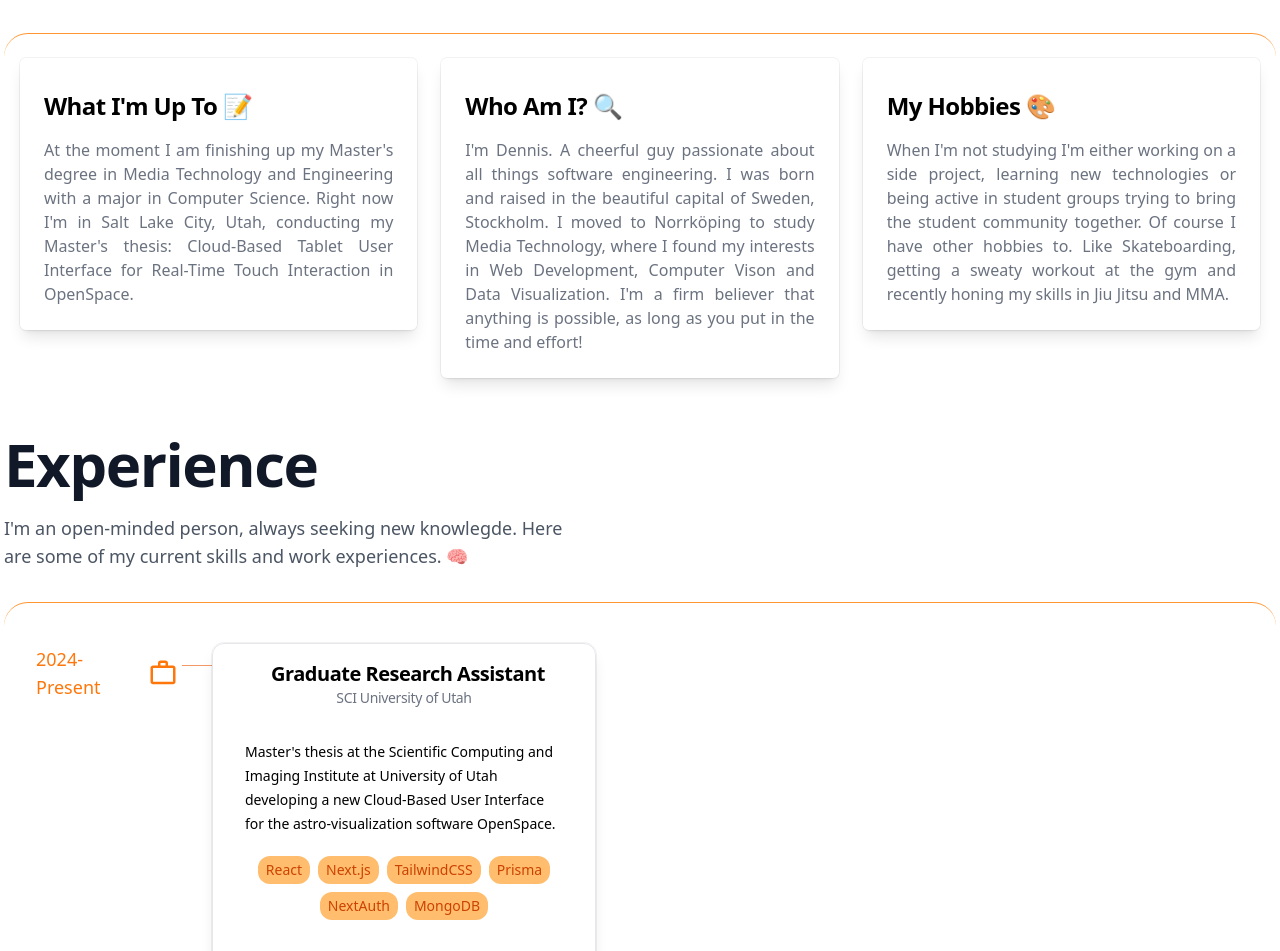
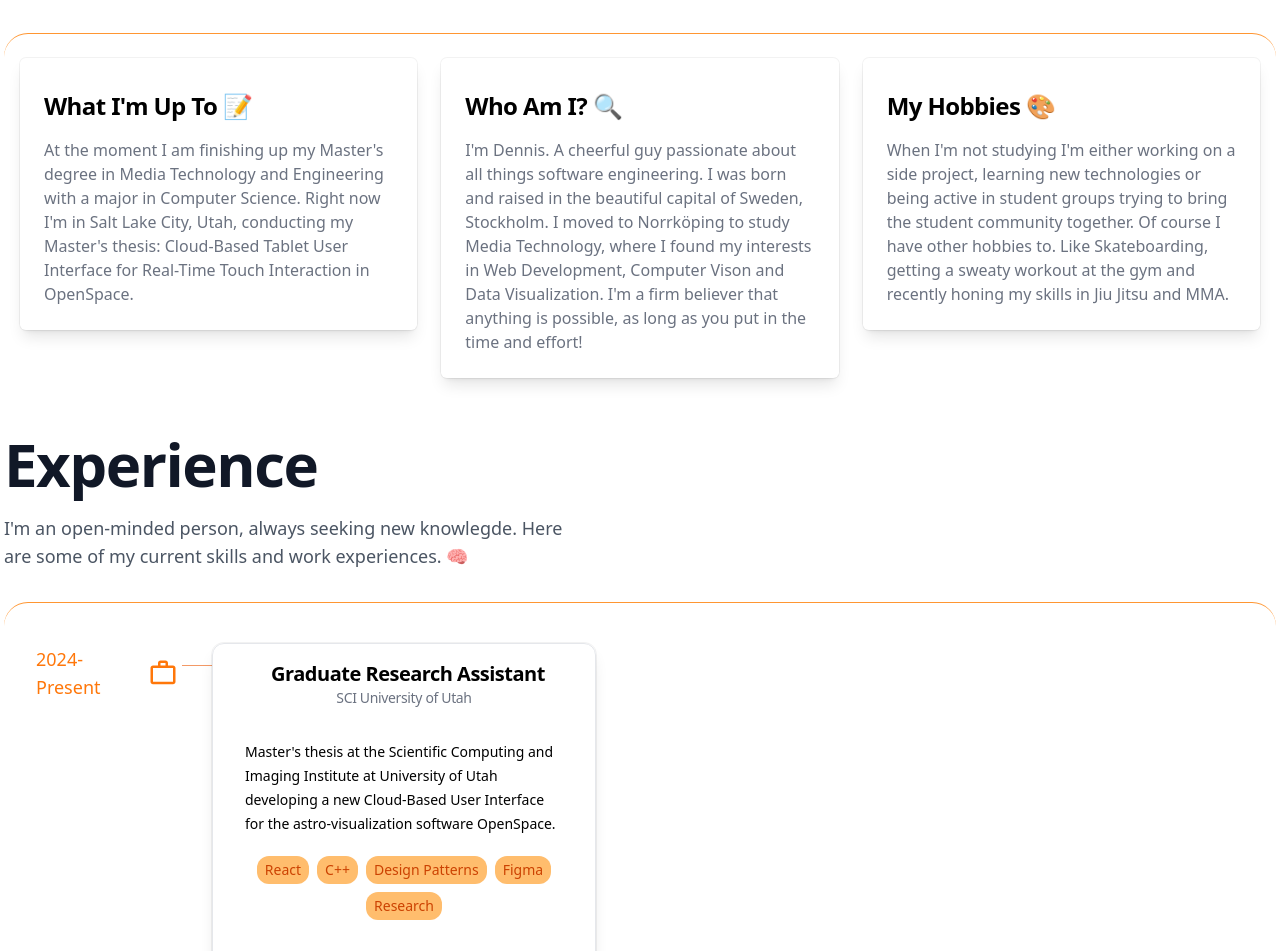
Before and after one commit to denmo530/dev-portfolio, a Next.js app: page / in a window 1280 px wide. Shown: the part 941-1892 px from the top of the page. Built offline with nearby package versions, Linux system fonts and the light colour scheme.

Commit message:
fixed text-justify issue

```diff
--- a/assets/experiences.ts
+++ b/assets/experiences.ts
@@ -20,7 +20,7 @@ const experiences: Experience[] = [
     buttonText: "Details",
     date: "2024-Present",
     icon: "work",
-    tech: ["React", "Next.js", "TailwindCSS", "Prisma", "NextAuth", "MongoDB"],
+    tech: ["React", "C++", "Design Patterns", "Figma", "Research"],
   },
   {
     id: 2,
--- a/components/AboutItem.tsx
+++ b/components/AboutItem.tsx
@@ -9,12 +9,10 @@ const AboutItem = ({ title, desc }: AboutItemProps) => {
   return (
     <li className="rounded-3xl ">
       <div className="flex flex-col rounded-md p-6 isolate aspect-video bg-white/10 shadow-lg ring-1 ring-black/5 backdrop-blur-xl">
-        <h2 className="mt-2 text-justify text-2xl font-semibold leading-8 tracking-tight">
+        <h2 className="mt-2 text-2xl font-semibold leading-8 tracking-tight">
           {title}
         </h2>
-        <p className="prose mt-4 max-w-none text-justify text-gray-500 ">
-          {desc}
-        </p>
+        <p className="prose mt-4 max-w-none text-gray-500 ">{desc}</p>
       </div>
     </li>
   );
--- a/components/ProjectCard.tsx
+++ b/components/ProjectCard.tsx
@@ -31,7 +31,7 @@ const ProjectCard = ({ project }: ProjectCardProps) => {
             </span>
           ))}
         </div>
-        <h2 className="mt-2 text-trinidad-500 text-justify text-2xl font-semibold leading-8 tracking-tight">
+        <h2 className="mt-2 text-trinidad-500 text-2xl font-semibold leading-8 tracking-tight">
           {project.title}
         </h2>
         <div className="prose mt-4 max-w-none  text-gray-500 ">
```
